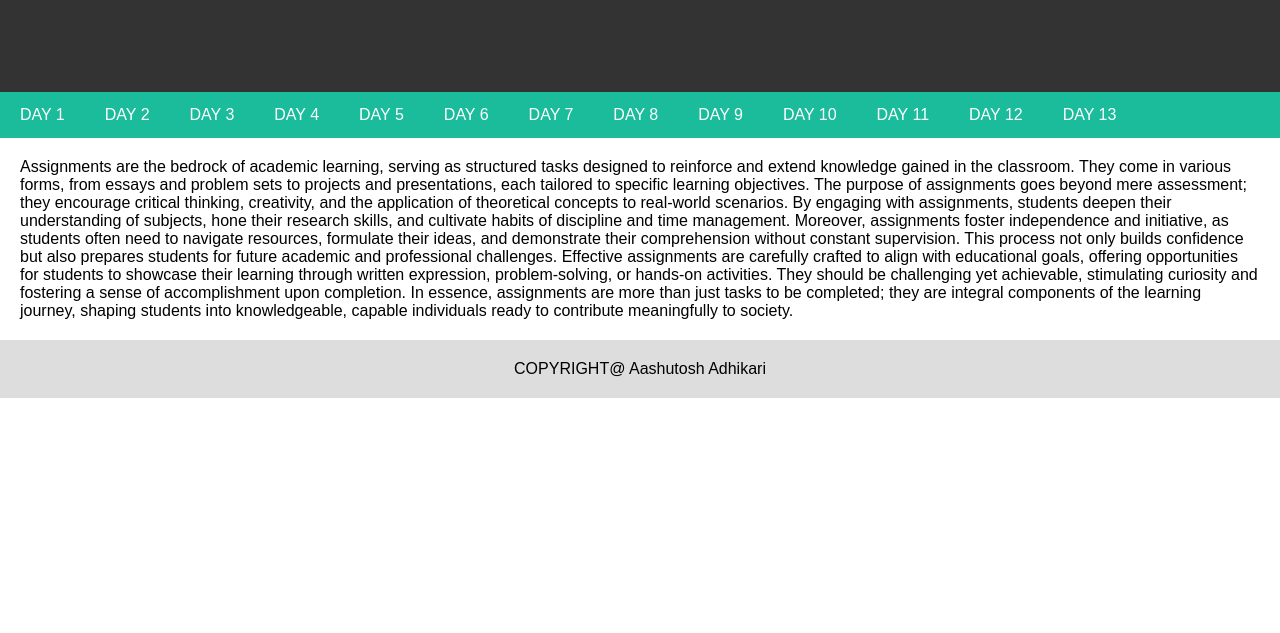
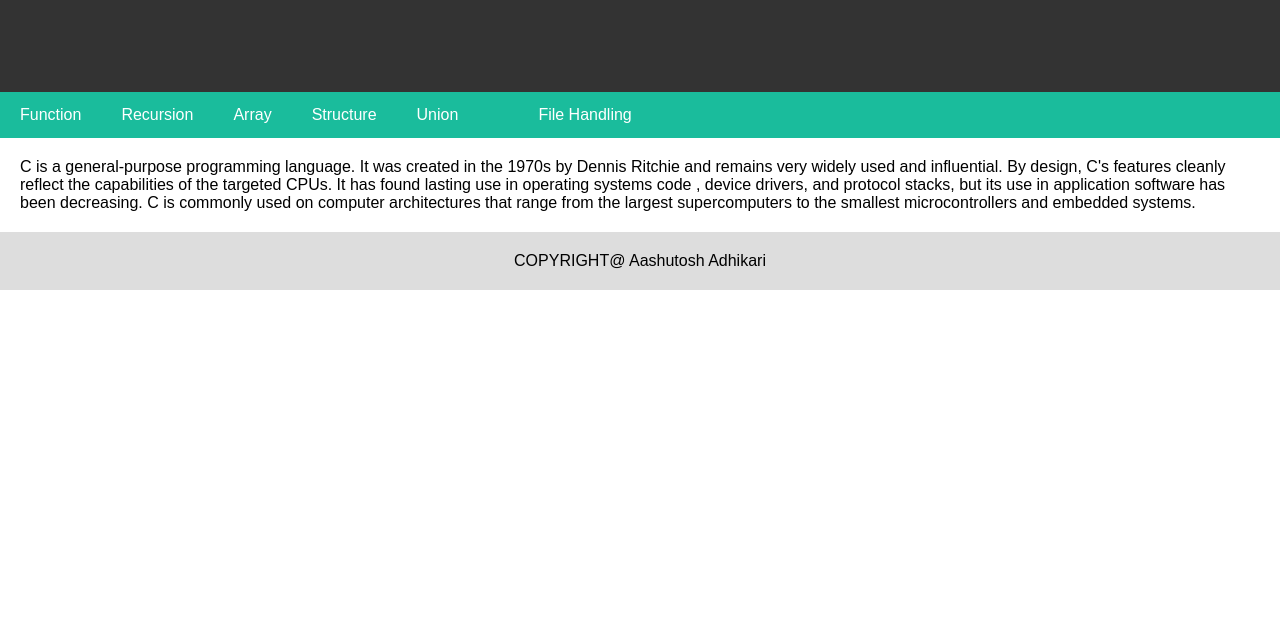
Before and after one commit to Aashutosh1225/web-software, a plain HTML site: page index.html in a window 1280 px wide. Shown: the part 167-800 px from the top of the page. Drawn offline with Linux system fonts and the light colour scheme.

Commit message:
Update index.html

```diff
--- a/index.html
+++ b/index.html
@@ -1,38 +1,28 @@
 <!DOCTYPE html>
 <html>
     <head>
-        <title>Homework Website</title>
+        <title>C Programs</title>
         <link rel="stylesheet" href="style.css">
     </head>
     <body>
         <div class="header">
-     <h1>ASSIGNMENTS</h1>
+     <h1>C PROGRAMMING </h1>
     </div>
     <div class="navbar">
-       <a href="day1.html">DAY 1</a>
-       <a href="day2.html">DAY 2</a>
-       <a href="day3.html">DAY 3</a>
-       <a href="day4.html">DAY 4</a>
-       <a href="day 5.html">DAY 5</a>
-       <a href="day6.html">DAY 6</a>
-       <a href="day7.html">DAY 7</a>
-       <a href="day8.html">DAY 8</a>
-       <a href="day9.html">DAY 9</a>
-         <a href="day10.html">DAY 10</a>
-        <a href="day11.html">DAY 11</a>
-       <a href="day12.html">DAY 12</a>
-         <a href="day13.html">DAY 13</a>
+       <a href="Function.html">Function</a>
+       <a href="Recursion.html">Recursion</a>
+       <a href="Array.html">Array</a>
+       <a href="Structure.html">Structure</a>
+       <a href="Union.html">Union</a>
+       <a href="Pointer.html"></a>
+       <a href="File Handling.html">File Handling</a>
+
         </div>
         <div class="main">
-Assignments are the bedrock of academic learning, serving as structured tasks designed to reinforce and extend knowledge gained in the classroom. They come in various forms, from essays and problem sets to projects and presentations, each tailored to specific learning objectives.
-
-The purpose of assignments goes beyond mere assessment; they encourage critical thinking, creativity, and the application of theoretical concepts to real-world scenarios. By engaging with assignments, students deepen their understanding of subjects, hone their research skills, and cultivate habits of discipline and time management.
-
-Moreover, assignments foster independence and initiative, as students often need to navigate resources, formulate their ideas, and demonstrate their comprehension without constant supervision. This process not only builds confidence but also prepares students for future academic and professional challenges.
-
-Effective assignments are carefully crafted to align with educational goals, offering opportunities for students to showcase their learning through written expression, problem-solving, or hands-on activities. They should be challenging yet achievable, stimulating curiosity and fostering a sense of accomplishment upon completion.
-
-In essence, assignments are more than just tasks to be completed; they are integral components of the learning journey, shaping students into knowledgeable, capable individuals ready to contribute meaningfully to society.
+C  is a general-purpose programming language. It was created in the 1970s by Dennis Ritchie and remains very widely used and influential.
+            By design, C's features cleanly reflect the capabilities of the targeted CPUs. It has found lasting use in operating systems code
+            , device drivers, and protocol stacks, but its use in application software has been decreasing. C is commonly used on computer architectures
+            that range from the largest supercomputers to the smallest microcontrollers and embedded systems.
         </div>
     <div class="footer">
         COPYRIGHT@ Aashutosh Adhikari
```
